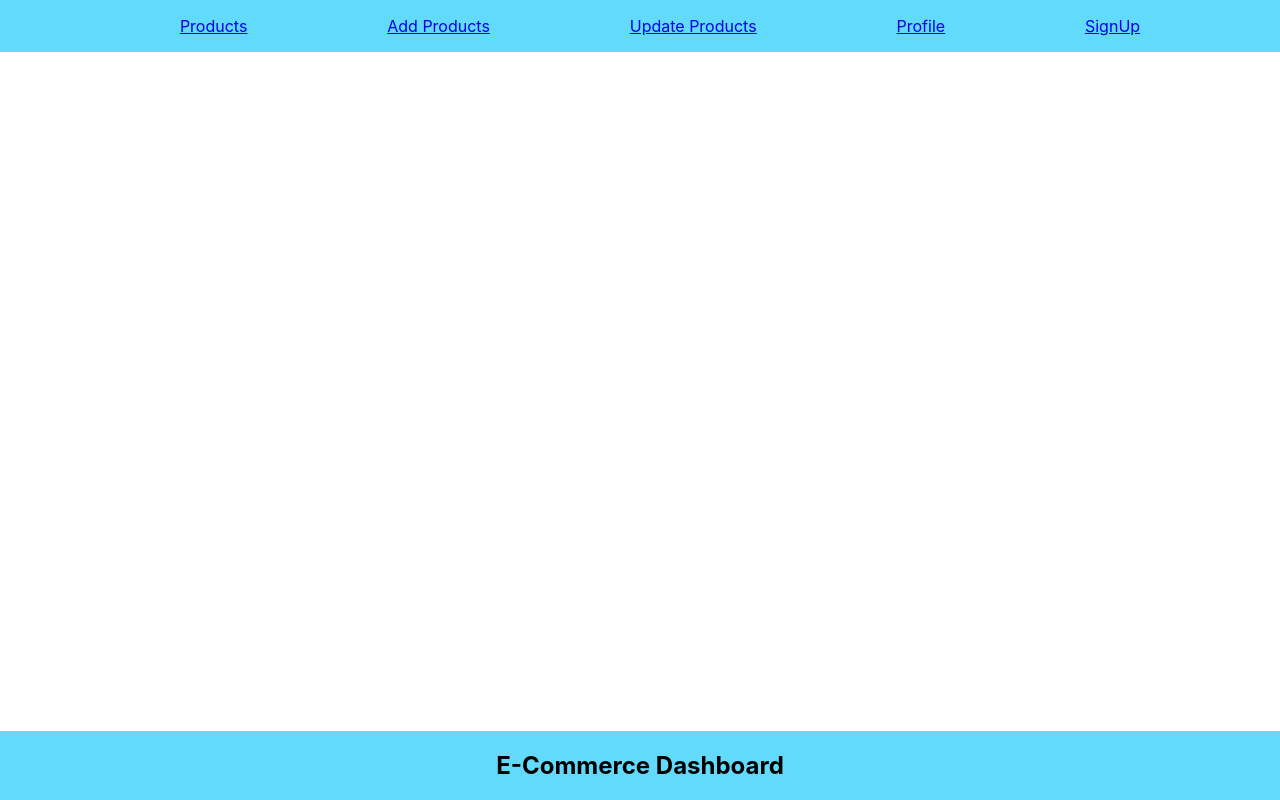
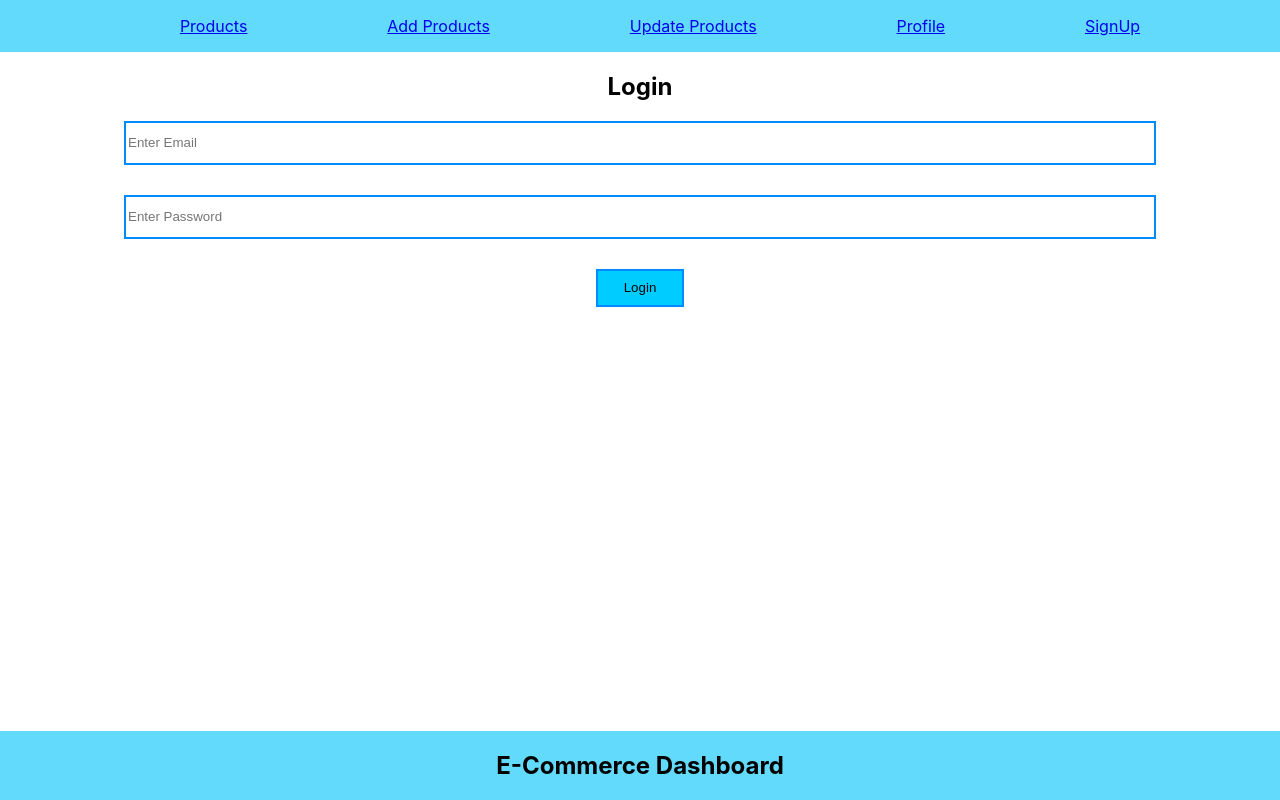
Before and after one commit to E-Commerce-VictheCG/FrontEnd, a React (Create React App) app: page /login in a window 1280 px wide. Built offline with nearby package versions, Linux system fonts and the light colour scheme.

Commit message:
Login page

```diff
--- a/src/App.js
+++ b/src/App.js
@@ -2,6 +2,7 @@ import './App.css';
 import Navbar from './components/Navbar'
 import Footer from './components/Fotter'
 import SignUp from './components/Signup Page/SignUp';
+import Login from './components/Login Page/Login';
 import {BrowserRouter as Router, Route, Routes} from 'react-router-dom'
 import PrivateComponent from './components/private_component';
 
@@ -20,6 +21,7 @@ function App() {
             {/* <Route path='/' element={<h1>Product Componet</h1>} /> */}
           </Route>
             <Route path='/signup' element={<SignUp />} />
+            <Route path='/login' element={<Login />} />
         </Routes>
         <Footer />
       </div>
--- /dev/null
+++ b/src/components/Login Page/Login.css
@@ -0,0 +1,19 @@
+.login_input {
+  border: 2px solid rgb(0, 140, 255);
+  width: 80%;
+  height: 38px;
+  display: block;
+  margin: auto;
+  margin-bottom: 30px;
+}
+
+.login_inputButt {
+  border: 2px solid rgb(0, 140, 255);
+  width: 88px;
+  height: 38px;
+  /* display: block; */
+  margin: auto;
+  margin-bottom: 30px;
+  font-weight: 500;
+  background-color: rgb(0, 204, 255);
+}/*# sourceMappingURL=Login.css.map */
--- a/src/components/Login Page/Login.js
+++ b/src/components/Login Page/Login.js
@@ -0,0 +1,14 @@
+import './Login.css'
+const Login=()=> {
+
+    return(
+        <div className="login">
+            <h2>Login</h2>
+            <input className="login_input" type="email" placeholder="Enter Email"/>
+            <input className="login_input" type="password" placeholder="Enter Password"/>
+            <button className="inputButt" type="button" >Login</button>
+        </div>
+    )
+}
+
+export default Login
--- a/src/components/Login Page/Login.scss
+++ b/src/components/Login Page/Login.scss
@@ -0,0 +1,19 @@
+.login_input {
+    border: 2px solid rgb(0, 140, 255);
+    width: 80%;
+    height: 38px;
+    display: block;
+    margin: auto;
+    margin-bottom: 30px;
+}
+
+.login_inputButt {
+    border: 2px solid rgb(0, 140, 255);
+    width: 88px;
+    height: 38px;
+    /* display: block; */
+    margin: auto;
+    margin-bottom: 30px;
+    font-weight: 500;
+    background-color: rgb(0, 204, 255);
+}
```
Also changed, not shown: src/components/Signup Page/SignUp.js (+0 -14 lines), 1 other file (tests, documents, lock files or other folders).
